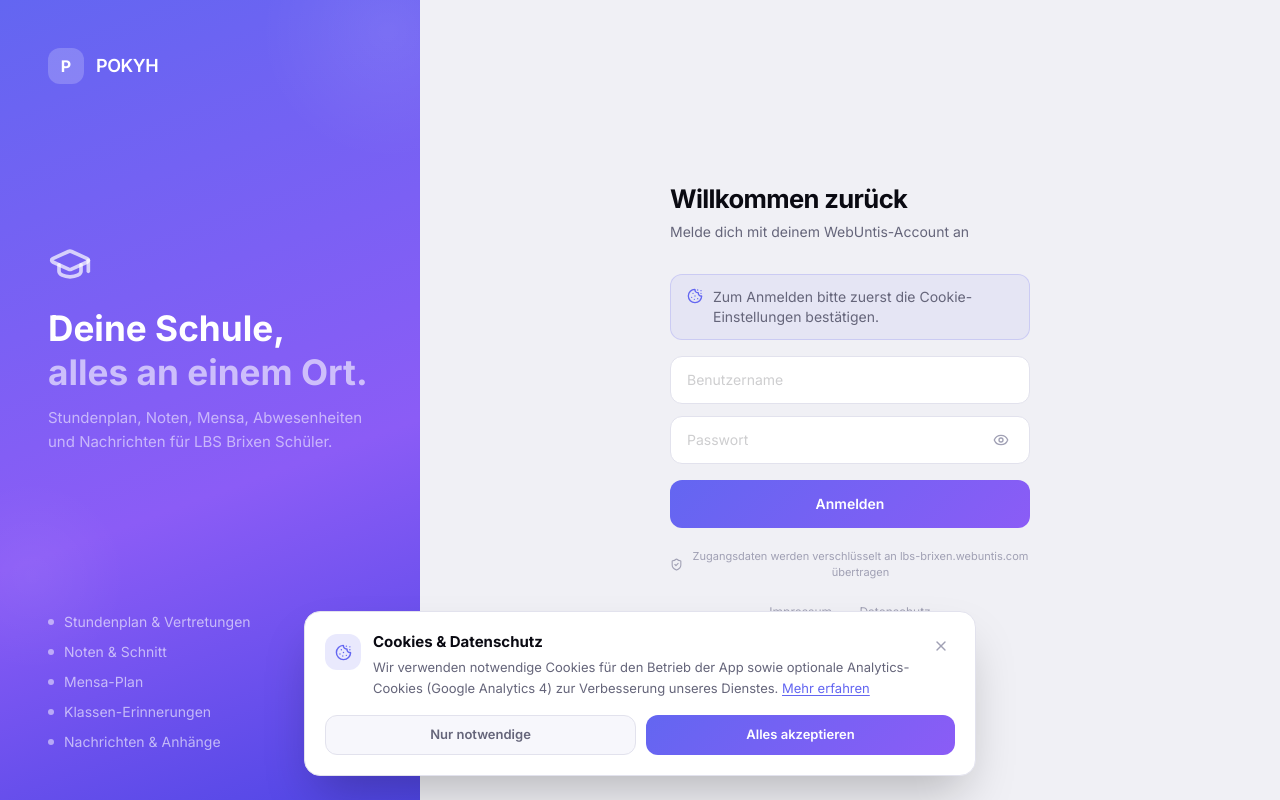
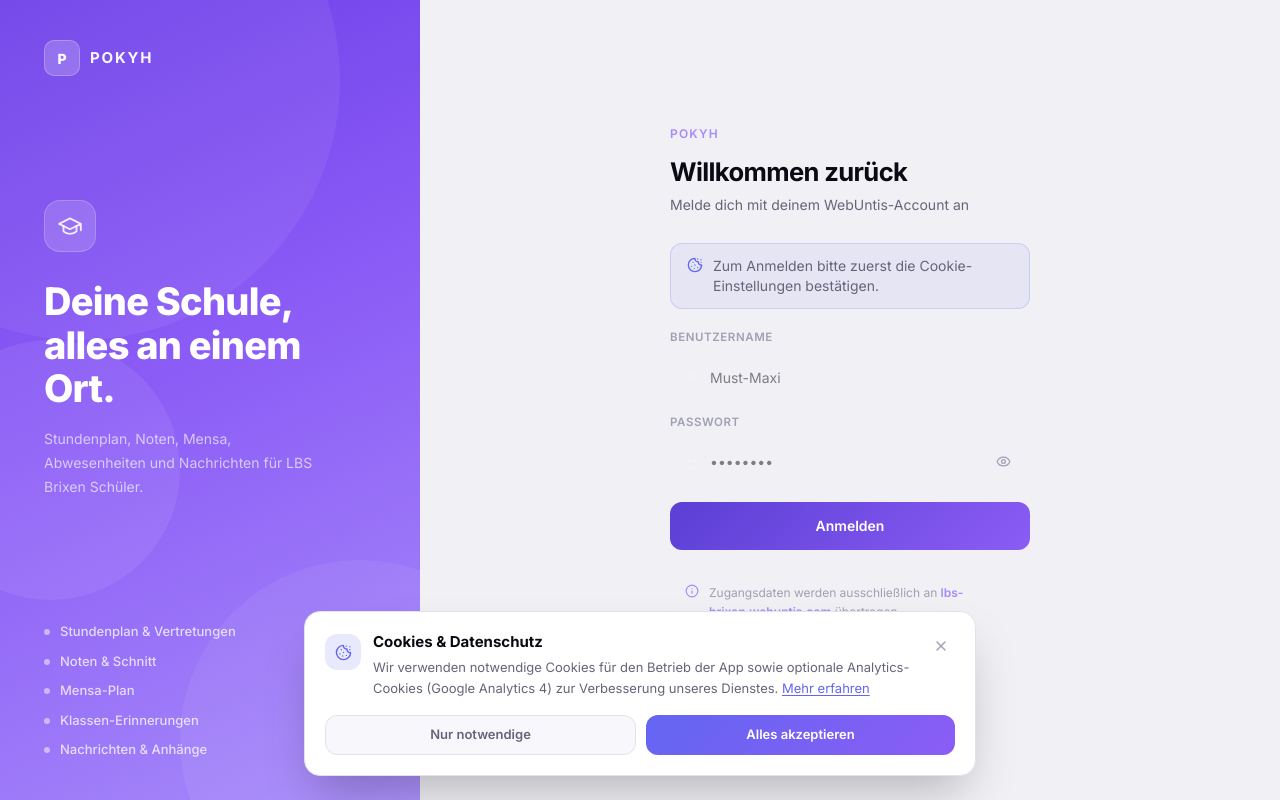
Before and after one commit to bedchem/pokyh-frontend, a Next.js app: page /login in a window 1280 px wide. Built offline with nearby package versions, Linux system fonts and the light colour scheme; no server answers.

Commit message:
Update LoginForm.tsx

```diff
--- a/app/login/LoginForm.tsx
+++ b/app/login/LoginForm.tsx
@@ -2,7 +2,7 @@
 
 import { useEffect, useState } from 'react';
 import { useRouter, useSearchParams } from 'next/navigation';
-import { Eye, EyeOff, GraduationCap, ShieldCheck, Cookie } from 'lucide-react';
+import { Eye, EyeOff, Cookie, Info } from 'lucide-react';
 import { signInAnonymously } from 'firebase/auth';
 import { doc, getDoc, setDoc, serverTimestamp } from 'firebase/firestore';
 import { auth, db } from '@/lib/firebase';
@@ -23,6 +23,38 @@ function hasCookieConsent(): boolean {
   return localStorage.getItem(STORAGE_KEY) !== null;
 }
 
+// ── Inline SVG icons (no extra dep needed) ──────────────────────────────────
+function UserIcon() {
+  return (
+    <svg width="15" height="15" viewBox="0 0 24 24" fill="none"
+      stroke="currentColor" strokeWidth="2" strokeLinecap="round" strokeLinejoin="round">
+      <circle cx="12" cy="8" r="4" />
+      <path d="M4 20c0-4 3.6-7 8-7s8 3 8 7" />
+    </svg>
+  );
+}
+
+function LockIcon() {
+  return (
+    <svg width="15" height="15" viewBox="0 0 24 24" fill="none"
+      stroke="currentColor" strokeWidth="2" strokeLinecap="round" strokeLinejoin="round">
+      <rect x="3" y="11" width="18" height="11" rx="2" />
+      <path d="M7 11V7a5 5 0 0 1 10 0v4" />
+    </svg>
+  );
+}
+
+function GradCapIcon() {
+  return (
+    <svg width="26" height="26" viewBox="0 0 24 24" fill="none"
+      stroke="rgba(255,255,255,0.85)" strokeWidth="1.75" strokeLinecap="round" strokeLinejoin="round">
+      <path d="M22 10v6M2 10l10-5 10 5-10 5z" />
+      <path d="M6 12v5c3 3 9 3 12 0v-5" />
+    </svg>
+  );
+}
+
+// ── Component ────────────────────────────────────────────────────────────────
 export default function LoginForm() {
   const router = useRouter();
   const params = useSearchParams();
@@ -38,33 +70,19 @@ export default function LoginForm() {
   const [autoFilling, setAutoFilling] = useState(false);
   const [consentGiven, setConsentGiven] = useState(false);
 
-  // Check cookie consent on mount and watch for changes
   useEffect(() => {
-    function checkConsent() {
-      setConsentGiven(hasCookieConsent());
-    }
+    function checkConsent() { setConsentGiven(hasCookieConsent()); }
     checkConsent();
-    // Re-check when storage changes (e.g. user accepts cookie banner in same tab)
     window.addEventListener('storage', checkConsent);
-    // Poll every 500ms in case banner is in same tab (no storage event)
     const iv = setInterval(checkConsent, 500);
-    return () => {
-      window.removeEventListener('storage', checkConsent);
-      clearInterval(iv);
-    };
+    return () => { window.removeEventListener('storage', checkConsent); clearInterval(iv); };
   }, []);
 
-  // Try to auto-fill saved credentials
   useEffect(() => {
     if (!isPasswordCredentialSupported()) return;
     setAutoFilling(true);
     getPasswordCredential()
-      .then((cred) => {
-        if (cred) {
-          setUsername(cred.username);
-          setPassword(cred.password);
-        }
-      })
+      .then((cred) => { if (cred) { setUsername(cred.username); setPassword(cred.password); } })
       .catch(() => {})
       .finally(() => setAutoFilling(false));
   }, []);
@@ -105,16 +123,12 @@ export default function LoginForm() {
       }
 
       setLoadingMsg('Fast fertig…');
-
-      // Store credentials in sessionStorage for profile page
       saveSessionCredentials(username.trim(), password);
 
-      // Offer browser native password save (no custom popup needed)
       if (isPasswordCredentialSupported() && !hasDeclinedPasskey()) {
         storePasswordCredential(username.trim(), password).catch(() => {});
       }
 
-      // Firebase (non-blocking)
       if (auth && db) {
         const normalUser = username.trim().toLowerCase();
         signInAnonymously(auth).then(async (fbResult) => {
@@ -123,29 +137,14 @@ export default function LoginForm() {
           const existing = await getDoc(userRef);
           const stableUid = existing.exists() ? existing.data().stableUid : doc(db!, '_').id;
           if (!existing.exists()) {
-            await setDoc(userRef, {
-              stableUid,
-              username: normalUser,
-              webuntisKlasseId: data.klasseId,
-              webuntisKlasseName: data.klasseName,
-              createdAt: serverTimestamp(),
-            });
+            await setDoc(userRef, { stableUid, username: normalUser, webuntisKlasseId: data.klasseId, webuntisKlasseName: data.klasseName, createdAt: serverTimestamp() });
           } else {
-            await setDoc(userRef, {
-              webuntisKlasseId: data.klasseId,
-              webuntisKlasseName: data.klasseName,
-              updatedAt: serverTimestamp(),
-            }, { merge: true });
+            await setDoc(userRef, { webuntisKlasseId: data.klasseId, webuntisKlasseName: data.klasseName, updatedAt: serverTimestamp() }, { merge: true });
           }
-          await setDoc(doc(db!, 'users', fbUid), {
-            username: normalUser,
-            stableUid,
-            updatedAt: serverTimestamp(),
-          });
-        }).catch(() => { /* non-fatal */ });
+          await setDoc(doc(db!, 'users', fbUid), { username: normalUser, stableUid, updatedAt: serverTimestamp() });
+        }).catch(() => {});
       }
 
-      // Navigate directly — SessionProvider will pick up the cookie on the new page
       const raw = params.get('next') ?? '';
       const next = raw.startsWith('/') && !raw.startsWith('//') ? raw : '/home';
       router.replace(next);
@@ -156,81 +155,106 @@ export default function LoginForm() {
     }
   }
 
+  // ── Shared input border style ──────────────────────────────────────────────
+  const inputBorder = (focused: boolean) => ({
+    border: `1.5px solid ${focused ? 'rgba(139,92,246,0.6)' : 'rgba(255,255,255,0.09)'}`,
+    background: focused ? 'rgba(139,92,246,0.07)' : 'rgba(255,255,255,0.05)',
+  });
+
+  const iconColor = (focused: boolean) =>
+    focused ? 'rgba(167,139,250,1)' : 'rgba(255,255,255,0.28)';
+
+  // ── Render ─────────────────────────────────────────────────────────────────
   return (
     <div className="min-h-dvh flex" style={{ background: 'var(--app-bg)' }}>
-      {/* Left panel — branding, desktop only */}
-      <div
-        className="hidden lg:flex flex-col justify-between w-[420px] flex-shrink-0 p-12 relative overflow-hidden"
-        style={{ background: 'linear-gradient(160deg, #6366F1 0%, #8B5CF6 60%, #4F46E5 100%)' }}
+
+      {/* ── LEFT PANEL — desktop only ────────────────────────────────────── */}
+      <aside
+        className="hidden lg:flex flex-col justify-between flex-shrink-0 relative overflow-hidden"
+        style={{
+          width: 420,
+          padding: '40px 44px',
+          background: 'linear-gradient(155deg, #6D3FE8 0%, #8B5CF6 45%, #A78BFA 100%)',
+        }}
       >
-        <div
-          className="absolute -top-24 -right-24 w-64 h-64 rounded-full opacity-20"
-          style={{ background: 'radial-gradient(circle, rgba(255,255,255,0.4) 0%, transparent 70%)' }}
-        />
-        <div
-          className="absolute bottom-32 -left-16 w-48 h-48 rounded-full opacity-10"
-          style={{ background: 'radial-gradient(circle, rgba(255,255,255,0.5) 0%, transparent 70%)' }}
-        />
+        {/* Decorative orbs */}
+        <div style={{ position: 'absolute', width: 520, height: 520, borderRadius: '50%', background: 'rgba(255,255,255,0.06)', top: -180, left: -180, pointerEvents: 'none' }} />
+        <div style={{ position: 'absolute', width: 360, height: 360, borderRadius: '50%', background: 'rgba(255,255,255,0.06)', bottom: -120, right: -120, pointerEvents: 'none' }} />
+        <div style={{ position: 'absolute', width: 260, height: 260, borderRadius: '50%', background: 'rgba(255,255,255,0.07)', bottom: 200, left: -80, pointerEvents: 'none' }} />
 
-        <div className="flex items-center gap-3 relative z-10">
-          <div className="w-9 h-9 rounded-xl bg-white/20 flex items-center justify-center text-white font-bold text-base">
-            P
-          </div>
-          <span className="text-white font-semibold text-lg tracking-tight">POKYH</span>
+        {/* Logo */}
+        <div className="flex items-center gap-2.5 relative z-10">
+          <div style={{
+            width: 36, height: 36, borderRadius: 10,
+            background: 'rgba(255,255,255,0.2)',
+            backdropFilter: 'blur(8px)',
+            border: '1px solid rgba(255,255,255,0.25)',
+            display: 'flex', alignItems: 'center', justifyContent: 'center',
+            fontSize: 14, fontWeight: 800, color: '#fff',
+          }}>P</div>
+          <span style={{ fontSize: 15, fontWeight: 700, letterSpacing: '0.12em', color: 'rgba(255,255,255,0.95)' }}>
+            POKYH
+          </span>
         </div>
 
+        {/* Middle — headline */}
         <div className="relative z-10">
-          <GraduationCap size={44} color="rgba(255,255,255,0.7)" className="mb-5" />
-          <h2 className="text-[2.2rem] font-bold text-white leading-tight mb-3">
-            Deine Schule,<br />
-            <span className="text-white/60">alles an einem Ort.</span>
+          <div style={{
+            width: 52, height: 52, borderRadius: 16, marginBottom: 28,
+            background: 'rgba(255,255,255,0.15)',
+            border: '1px solid rgba(255,255,255,0.2)',
+            display: 'flex', alignItems: 'center', justifyContent: 'center',
+          }}>
+            <GradCapIcon />
+          </div>
+          <h2 style={{ fontSize: 38, fontWeight: 800, lineHeight: 1.15, color: '#fff', letterSpacing: '-0.02em', marginBottom: 16 }}>
+            Deine Schule,<br />alles an einem Ort.
           </h2>
-          <p className="text-white/55 text-[15px] leading-relaxed">
+          <p style={{ fontSize: 14, lineHeight: 1.7, color: 'rgba(255,255,255,0.65)', maxWidth: 280 }}>
             Stundenplan, Noten, Mensa, Abwesenheiten und Nachrichten für LBS Brixen Schüler.
           </p>
         </div>
 
+        {/* Feature list */}
         <div className="flex flex-col gap-2.5 relative z-10">
           {['Stundenplan & Vertretungen', 'Noten & Schnitt', 'Mensa-Plan', 'Klassen-Erinnerungen', 'Nachrichten & Anhänge'].map((f) => (
             <div key={f} className="flex items-center gap-2.5">
-              <div className="w-1.5 h-1.5 rounded-full bg-white/50 flex-shrink-0" />
-              <span className="text-white/60 text-sm">{f}</span>
+              <div style={{ width: 6, height: 6, borderRadius: '50%', background: 'rgba(255,255,255,0.5)', flexShrink: 0 }} />
+              <span style={{ fontSize: 13, color: 'rgba(255,255,255,0.75)', fontWeight: 500 }}>{f}</span>
             </div>
           ))}
         </div>
-      </div>
+      </aside>
 
-      {/* Right panel — form */}
+      {/* ── RIGHT PANEL — form ───────────────────────────────────────────── */}
       <div className="flex-1 flex flex-col items-center justify-center px-6 py-12 min-h-dvh">
         <div className="w-full max-w-[360px]">
+
           {/* Mobile logo */}
           <div className="lg:hidden text-center mb-10">
             <div
               className="w-14 h-14 rounded-2xl mx-auto mb-3 flex items-center justify-center text-xl font-bold text-white"
-              style={{ background: 'linear-gradient(135deg, #6366F1, #8B5CF6)' }}
-            >
-              P
-            </div>
-            <p className="text-xl font-bold tracking-tight" style={{ color: 'var(--app-text-primary)' }}>
-              POKYH
-            </p>
+              style={{ background: 'linear-gradient(135deg, #6D3FE8, #8B5CF6)' }}
+            >P</div>
+            <p className="text-xl font-bold tracking-tight" style={{ color: 'var(--app-text-primary)' }}>POKYH</p>
           </div>
 
-          <h1 className="text-[1.6rem] font-bold tracking-tight mb-1" style={{ color: 'var(--app-text-primary)' }}>
+          <p style={{ fontSize: 12, fontWeight: 600, letterSpacing: '0.1em', textTransform: 'uppercase', color: 'rgba(167,139,250,1)', marginBottom: 10 }}>
+            POKYH
+          </p>
+          <h1 className="font-bold tracking-tight mb-1" style={{ fontSize: '1.6rem', color: 'var(--app-text-primary)' }}>
             Willkommen zurück
           </h1>
-          <p className="text-sm mb-8" style={{ color: 'var(--app-text-secondary)' }}>
+          <p className="text-sm mb-7" style={{ color: 'var(--app-text-secondary)' }}>
             Melde dich mit deinem WebUntis-Account an
           </p>
 
-          {/* Cookie consent notice */}
+          {/* Cookie notice */}
           {!consentGiven && (
             <div
-              className="rounded-xl px-4 py-3 text-sm mb-4 flex items-start gap-2.5 transition-all"
+              className="rounded-xl px-4 py-3 text-sm mb-5 flex items-start gap-2.5 transition-all"
               style={{
-                background: cookieError
-                  ? 'color-mix(in srgb, var(--warning) 12%, transparent)'
-                  : 'color-mix(in srgb, var(--accent) 8%, transparent)',
+                background: cookieError ? 'color-mix(in srgb, var(--warning) 12%, transparent)' : 'color-mix(in srgb, var(--accent) 8%, transparent)',
                 border: `1px solid ${cookieError ? 'color-mix(in srgb, var(--warning) 30%, transparent)' : 'color-mix(in srgb, var(--accent) 20%, transparent)'}`,
                 color: cookieError ? 'var(--warning)' : 'var(--app-text-secondary)',
               }}
@@ -244,19 +268,22 @@ export default function LoginForm() {
             </div>
           )}
 
-          <form onSubmit={handleLogin} className="flex flex-col gap-3" noValidate>
+          <form onSubmit={handleLogin} className="flex flex-col" noValidate>
+
             {/* Username */}
+            <label style={{ fontSize: 11.5, fontWeight: 600, letterSpacing: '0.05em', textTransform: 'uppercase', color: 'var(--app-text-tertiary)', marginBottom: 7 }}>
+              Benutzername
+            </label>
             <div
-              className="flex items-center gap-3 rounded-xl px-4 h-12 transition-all duration-150"
-              style={{
-                background: 'var(--app-surface)',
-                border: `1.5px solid ${userFocus ? 'var(--accent)' : 'var(--app-border)'}`,
-                boxShadow: userFocus ? '0 0 0 3px color-mix(in srgb, var(--accent) 12%, transparent)' : 'none',
-              }}
+              className="flex items-center transition-all duration-150 mb-3"
+              style={{ ...inputBorder(userFocus), borderRadius: 12, padding: '0 14px', height: 48 }}
             >
+              <span style={{ color: iconColor(userFocus), display: 'flex', marginRight: 10, flexShrink: 0, transition: 'color 0.15s' }}>
+                <UserIcon />
+              </span>
               <input
                 type="text"
-                placeholder="Benutzername"
+                placeholder="Must-Maxi"
                 value={username}
                 onChange={(e) => setUsername(e.target.value)}
                 onFocus={() => setUserFocus(true)}
@@ -265,29 +292,31 @@ export default function LoginForm() {
                 autoComplete="username"
                 autoCorrect="off"
                 spellCheck={false}
-                className="flex-1 bg-transparent text-sm outline-none ring-0 placeholder:opacity-40"
+                className="flex-1 bg-transparent text-sm outline-none ring-0"
                 style={{ color: 'var(--app-text-primary)' }}
               />
             </div>
 
             {/* Password */}
+            <label style={{ fontSize: 11.5, fontWeight: 600, letterSpacing: '0.05em', textTransform: 'uppercase', color: 'var(--app-text-tertiary)', marginBottom: 7 }}>
+              Passwort
+            </label>
             <div
-              className="flex items-center gap-3 rounded-xl px-4 h-12 transition-all duration-150"
-              style={{
-                background: 'var(--app-surface)',
-                border: `1.5px solid ${passFocus ? 'var(--accent)' : 'var(--app-border)'}`,
-                boxShadow: passFocus ? '0 0 0 3px color-mix(in srgb, var(--accent) 12%, transparent)' : 'none',
-              }}
+              className="flex items-center transition-all duration-150 mb-3"
+              style={{ ...inputBorder(passFocus), borderRadius: 12, padding: '0 14px', height: 48 }}
             >
+              <span style={{ color: iconColor(passFocus), display: 'flex', marginRight: 10, flexShrink: 0, transition: 'color 0.15s' }}>
+                <LockIcon />
+              </span>
               <input
                 type={showPw ? 'text' : 'password'}
-                placeholder="Passwort"
+                placeholder="••••••••"
                 value={password}
                 onChange={(e) => setPassword(e.target.value)}
                 onFocus={() => setPassFocus(true)}
                 onBlur={() => setPassFocus(false)}
                 autoComplete="current-password"
-                className="flex-1 bg-transparent text-sm outline-none ring-0 placeholder:opacity-40"
+                className="flex-1 bg-transparent text-sm outline-none ring-0"
                 style={{ color: 'var(--app-text-primary)' }}
               />
               <button
@@ -295,16 +324,16 @@ export default function LoginForm() {
                 onClick={() => setShowPw((s) => !s)}
                 tabIndex={-1}
                 className="p-1 flex-shrink-0 transition-opacity hover:opacity-70"
+                style={{ color: 'var(--app-text-tertiary)' }}
               >
-                {showPw
-                  ? <EyeOff size={16} style={{ color: 'var(--app-text-tertiary)' }} />
-                  : <Eye size={16} style={{ color: 'var(--app-text-tertiary)' }} />}
+                {showPw ? <EyeOff size={15} /> : <Eye size={15} />}
               </button>
             </div>
 
+            {/* Error */}
             {error && (
               <div
-                className="rounded-xl px-4 py-3 text-sm"
+                className="rounded-xl px-4 py-3 text-sm mb-3"
                 style={{
                   background: 'color-mix(in srgb, var(--danger) 10%, transparent)',
                   color: 'var(--danger)',
@@ -315,32 +344,44 @@ export default function LoginForm() {
               </div>
             )}
 
+            {/* Submit */}
             <button
               type="submit"
               disabled={loading || autoFilling}
-              className="mt-1 h-12 w-full rounded-xl text-white font-semibold text-sm press-scale disabled:opacity-60 flex items-center justify-center gap-2 transition-opacity"
-              style={{ background: 'linear-gradient(135deg, #6366F1, #8B5CF6)' }}
+              className="mt-1 w-full text-white font-semibold text-sm disabled:opacity-60 flex items-center justify-center gap-2 transition-opacity"
+              style={{
+                height: 48, borderRadius: 12,
+                background: 'linear-gradient(135deg, #5B3FD4, #8B5CF6)',
+                border: 'none', cursor: 'pointer',
+              }}
             >
-              {loading || autoFilling ? (
-                <>
-                  <Spinner size={18} />
-                  <span>{loadingMsg || 'Anmelden…'}</span>
-                </>
-              ) : (
-                'Anmelden'
-              )}
+              {loading || autoFilling
+                ? <><Spinner size={18} /><span>{loadingMsg || 'Anmelden…'}</span></>
+                : 'Anmelden'}
             </button>
           </form>
 
-          {/* Security note */}
-          <div className="flex items-center gap-2 mt-5 justify-center">
-            <ShieldCheck size={13} style={{ color: 'var(--app-text-tertiary)', flexShrink: 0 }} />
-            <p className="text-[11px] leading-4 text-center" style={{ color: 'var(--app-text-tertiary)' }}>
-              Zugangsdaten werden verschlüsselt an lbs-brixen.webuntis.com übertragen
+          {/* Hint box */}
+          <div
+            className="flex items-start gap-2.5 mt-5"
+            style={{
+              padding: '12px 14px',
+              background: 'rgba(255,255,255,0.03)',
+              border: '1px solid rgba(255,255,255,0.08)',
+              borderRadius: 10,
+            }}
+          >
+            <Info size={14} style={{ flexShrink: 0, marginTop: 1, color: 'rgba(167,139,250,1)' }} />
+            <p className="text-[12px] leading-relaxed" style={{ color: 'var(--app-text-tertiary)' }}>
+              Zugangsdaten werden ausschließlich an{' '}
+              <Link href="https://lbs-brixen.webuntis.com" className="font-semibold hover:underline" style={{ color: 'rgba(167,139,250,1)' }}>
+                lbs-brixen.webuntis.com
+              </Link>{' '}
+              übertragen.
             </p>
           </div>
 
-          {/* Legal links */}
+          {/* Legal */}
           <div className="flex items-center justify-center gap-3 mt-6">
             <Link href="/legal" className="text-xs transition-opacity hover:opacity-70" style={{ color: 'var(--app-text-tertiary)' }}>
               Impressum
@@ -350,6 +391,7 @@ export default function LoginForm() {
               Datenschutz
             </Link>
           </div>
+
         </div>
       </div>
     </div>
```
